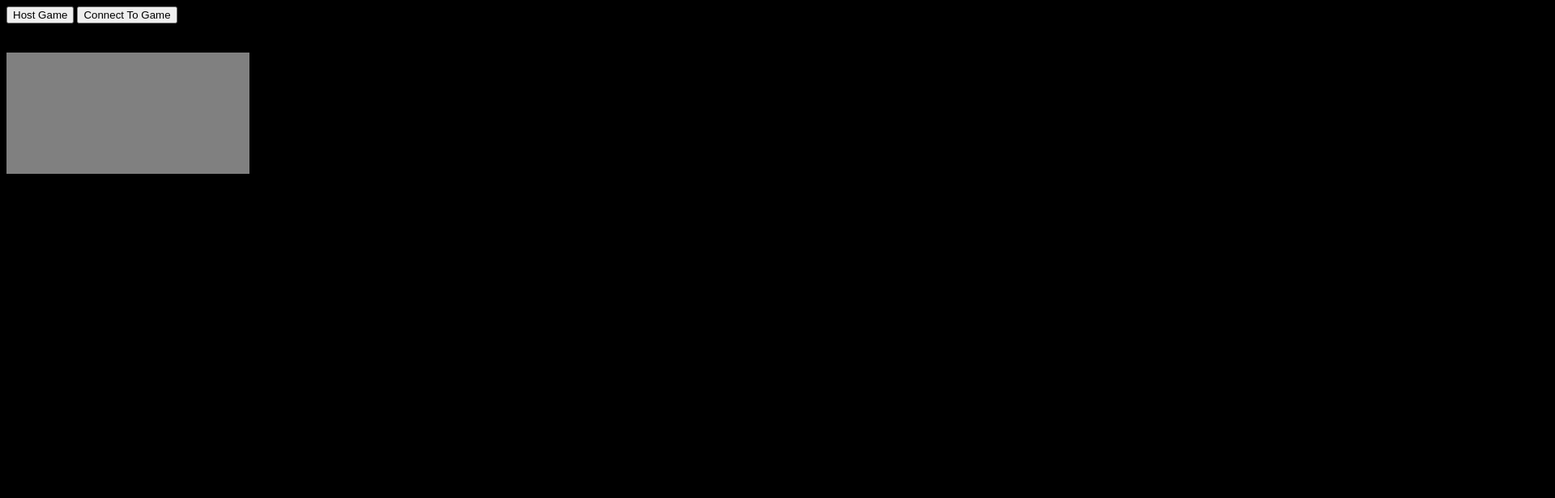
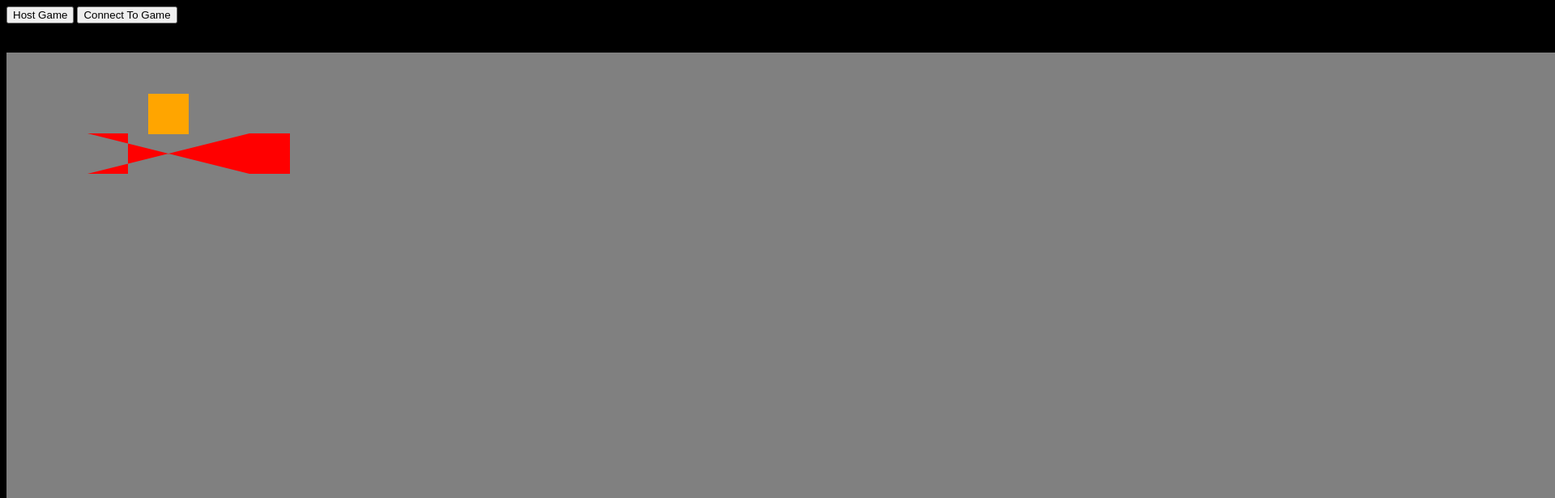
Before and after one commit to WilliamRMoore/Jazz, a website built with webpack: page dist/index.html in a window 1280 px wide. Shown: the top 616 px of the page at 81% size, 1920 px wide, since content can reach past the window. Built offline with Linux system fonts and the light colour scheme.

Commit message:
Updated more tests

```diff
--- a/src/Game/ECB.ts
+++ b/src/Game/ECB.ts
@@ -2,34 +2,14 @@ import { FlatVec, VectorAllocator } from '../Physics/FlatVec';
 
 export class ECB {
   private Position: FlatVec = new FlatVec(0, 0);
-  private Tracks: Map<string, Array<ECBOffsets>>;
   private Points: ECBPoints;
   private Color: string;
-  private CurrentTrack: Array<ECBOffsets>;
-  private CurrentTrackName: string;
-  private CurrentTrackFrame: number;
-  private CurrentECBOffset: ECBOffsets;
   private Verts = new Array<FlatVec>(4);
 
-  constructor(
-    position: FlatVec,
-    tracks: Map<string, Array<ECBOffsets>>,
-    points: ECBPoints,
-    currentTrack: string = 'idle',
-    color = 'orange'
-  ) {
+  constructor(position: FlatVec, points: ECBPoints, color = 'orange') {
     this.Points = points;
     this.MoveToPosition(position.X, position.Y);
-    this.Tracks = tracks;
     this.Color = color;
-    this.CurrentTrackName = currentTrack;
-    this.CurrentTrackFrame = 0;
-    if (this.Tracks.has(this.CurrentTrackName)) {
-      this.CurrentTrack = this.Tracks.get(this.CurrentTrackName)!;
-    } else {
-      throw new Error('TRACK DOES NOT EXIST!');
-    }
-    this.CurrentECBOffset = this.CurrentTrack[this.CurrentTrackFrame];
     this.Verts[0] = new FlatVec(0, 0);
     this.Verts[1] = new FlatVec(0, 0);
     this.Verts[2] = new FlatVec(0, 0);
@@ -37,84 +17,55 @@ export class ECB {
   }
 
   private Transform() {
-    this.Verts[0].X = this.Points.top.X + this.CurrentECBOffset.top.xOffset;
-    this.Verts[0].Y = this.Points.top.Y + this.CurrentECBOffset.top.yOffset;
+    this.Verts[0].X = this.Points.top.X;
+    this.Verts[0].Y = this.Points.top.Y;
 
-    this.Verts[1].X = this.Points.right.X + this.CurrentECBOffset.right.xOffset;
-    this.Verts[1].Y = this.Points.right.Y + this.CurrentECBOffset.right.yOffset;
+    this.Verts[1].X = this.Points.right.X;
+    this.Verts[1].Y = this.Points.right.Y;
 
-    this.Verts[2].X =
-      this.Points.bottom.X + this.CurrentECBOffset.bottom.xOffset;
-    this.Verts[2].Y =
-      this.Points.bottom.Y + this.CurrentECBOffset.bottom.yOffset;
+    this.Verts[2].X = this.Points.bottom.X;
+    this.Verts[2].Y = this.Points.bottom.Y;
 
-    this.Verts[3].X = this.Points.left.X + this.CurrentECBOffset.left.xOffset;
-    this.Verts[3].Y = this.Points.left.Y + this.CurrentECBOffset.left.yOffset;
+    this.Verts[3].X = this.Points.left.X;
+    this.Verts[3].Y = this.Points.left.Y;
   }
 
   public GetVerticies() {
     return this.Verts;
   }
 
-  public ChangeTrack(trackName: string) {
-    if (this.CurrentTrackName !== trackName) {
-      if (this.Tracks.has(trackName)) {
-        this.CurrentTrack = this.Tracks.get(trackName)!;
-        this.CurrentTrackName = trackName;
-        this.CurrentTrackFrame = 0;
-      } else {
-        throw new Error('TRACK DOES NOT EXIST!!!');
-      }
-    }
-  }
   public MoveToPosition(x: number, y: number) {
+    const defTopOffsetX = this.Points.top.X - this.Position.X;
+    const defTopOffsetY = this.Points.top.Y - this.Position.Y;
+
+    const defRightOffsetX = this.Points.right.X - this.Position.X;
+    const defRightOffsetY = this.Points.right.Y - this.Position.Y;
+
+    const defBotOffsetX = this.Points.bottom.X - this.Position.X;
+    const defBotOffsetY = this.Points.bottom.Y - this.Position.Y;
+
+    const defLeftOffsetX = this.Points.left.X - this.Position.X;
+    const defLeftOffsetY = this.Points.left.Y - this.Position.Y;
+
     this.Position.X = x;
     this.Position.Y = y;
 
-    this.Points.top.X += x;
-    this.Points.top.Y += y;
+    this.Points.top.X = defTopOffsetX + x;
+    this.Points.top.Y = defTopOffsetY + y;
 
-    this.Points.right.X += x;
-    this.Points.right.Y += y;
+    this.Points.right.X = defRightOffsetX + x;
+    this.Points.right.Y = defRightOffsetY + y;
 
-    this.Points.bottom.X += x;
-    this.Points.bottom.Y += y;
+    this.Points.bottom.X = defBotOffsetX + x;
+    this.Points.bottom.Y = defBotOffsetY + y;
 
-    this.Points.left.X += x;
-    this.Points.left.Y += y;
+    this.Points.left.X = defLeftOffsetX + x;
+    this.Points.left.Y = defLeftOffsetY + y;
   }
 
   public Update() {
-    this.CurrentTrackFrame =
-      this.CurrentTrackFrame < this.CurrentTrack.length - 1
-        ? this.CurrentTrackFrame + 1
-        : 0;
-    this.CurrentECBOffset = this.CurrentTrack[this.CurrentTrackFrame];
     this.Transform();
   }
-
-  public GetCurrentTrackName(): string {
-    return this.CurrentTrackName;
-  }
-
-  public GetCurrentTrackFrame(): number {
-    return this.CurrentTrackFrame;
-  }
-
-  public GetCurrentOffset(): ECBOffsets {
-    return this.CurrentECBOffset;
-  }
-
-  public GetCurrentTrack(): Array<ECBOffsets> {
-    return this.CurrentTrack;
-  }
-}
-
-export function DefaultECBFactory() {
-  let pos = VectorAllocator(100, 100);
-  let points = MakePoints();
-  let tracks = MakeTracks();
-  return new ECB(pos, tracks, points);
 }
 
 export type ECBOffsets = {
--- a/src/Game/Player/Player.ts
+++ b/src/Game/Player/Player.ts
@@ -19,6 +19,8 @@ export class Player {
   NumberOfJumps: number;
   JumpCount: number = 0;
   FacingRight: boolean;
+  MaxWalkSpeed: number;
+  MaxRunSpeed: number;
 
   constructor(
     ecb: ECB,
@@ -29,7 +31,9 @@ export class Player {
     playerPosition: FlatVec,
     jumpVelocity: number,
     numOfJumps: number,
-    facingRight: boolean = true
+    facingRight: boolean = true,
+    maxWalkSpeed: number,
+    maxRunSpeed: number
   ) {
     this.ECB = ecb;
     this.MaxXVelocity = maxXV;
@@ -43,6 +47,8 @@ export class Player {
     this.JumpVelocity = jumpVelocity;
     this.NumberOfJumps = numOfJumps;
     this.FacingRight = facingRight;
+    this.MaxWalkSpeed = maxWalkSpeed;
+    this.MaxRunSpeed = maxRunSpeed;
   }
 
   AddVelocity(v: FlatVec) {
--- a/src/Game/State/CharacterStates/Test.ts
+++ b/src/Game/State/CharacterStates/Test.ts
@@ -6,7 +6,7 @@ import { VectorAllocator } from '../../../Physics/FlatVec';
 export const idle = {
   name: 'idle',
   onEnter: (player) => {
-    player.ECB.ChangeTrack('idle');
+    console.log('Entering idle');
   },
   onUpdate: (stateFrame, player, stateMachine) => {
     player.ApplyVelocity();
@@ -20,21 +20,26 @@ export const idle = {
 export const walk = {
   name: 'walk',
   onEnter: (player) => {
-    player.ECB.ChangeTrack('walk');
+    console.log('Entering walk');
   },
-  onUpdate: (dt, player, stateMachine, ia) => {
-    player.AddVelocity(VectorAllocator(ia!.LXAxsis, 0));
+  onUpdate: (dt, player, ia) => {
+    if (Math.abs(player.PlayerVelocity.X) <= player.MaxWalkSpeed) {
+      player.AddVelocity(VectorAllocator(ia!.LXAxsis, 0));
+    }
+
     player.ApplyVelocity();
     player.ApplyVelocityDecay();
     player.ECB.MoveToPosition(player.PlayerPosition.X, player.PlayerPosition.Y);
+    player.ECB.Update();
   },
 } as IState;
 
 export const turnWalk = {
+  frameCount: 5,
   onEnter: (player) => {
-    player.ECB.ChangeTrack('turnWalk');
+    console.log('Entering turn walk');
   },
-  onUpdate: (stateFrame, player, stateMachine) => {
+  onUpdate: (stateFrame, player, ia) => {
     player.AddVelocity(VectorAllocator());
     player.ApplyVelocity();
     player.ApplyGravity();
@@ -55,14 +60,17 @@ export const run = {
   onEnter: (player) => {
     console.log('enter run');
   },
-  onUpdate: (stateFrame, player, stateMachine) => {
-    player.AddVelocity(VectorAllocator(13, 0));
+  onUpdate: (stateFrame, player, ia) => {
+    if (Math.abs(player.PlayerVelocity.X) <= player.MaxWalkSpeed) {
+      player.AddVelocity(VectorAllocator(ia?.LXAxsis! * 3, 0));
+    }
     player.ApplyVelocity();
     player.ApplyVelocityDecay();
     player.ApplyGravity();
     player.ECB.MoveToPosition(player.PlayerPosition.X, player.PlayerPosition.Y);
     player.ECB.Update();
   },
+
   onExit: (p) => {
     console.log('Exiting run');
   },
@@ -77,9 +85,9 @@ export const jumpSquat = {
   stateDefaultTransition: 'jump',
   name: 'jumpSquat',
   onEnter: (player) => {
-    player.ECB.ChangeTrack('jumpSquat');
+    console.log('Entering jump squat');
   },
-  onUpdate: (stateFrame, player, stateMachine) => {
+  onUpdate: (stateFrame, player, ia) => {
     player.ApplyVelocity();
     player.ApplyVelocityDecay();
     player.ApplyGravity();
--- a/src/Game/State/State.ts
+++ b/src/Game/State/State.ts
@@ -10,7 +10,6 @@ interface IState {
   onUpdate?: (
     stateFrame: number,
     player: Player,
-    stateMachine: StateMachine,
     inputAction?: InputAction
   ) => void;
   onExit?: (player: Player, inputAction?: InputAction) => void;
--- a/src/Game/State/StateMachine.ts
+++ b/src/Game/State/StateMachine.ts
@@ -57,7 +57,7 @@ export class StateMachine {
     if (
       this.currentState &&
       this.currentState.frameCount &&
-      this.currentStateFrame <= this.currentState.frameCount
+      this.currentStateFrame >= this.currentState.frameCount
     ) {
       this.SetState(this.currentState.stateDefaultTransition);
       return;
@@ -67,11 +67,10 @@ export class StateMachine {
       this.currentState.onUpdate(
         this.currentStateFrame,
         this.player,
-        this,
         this.ISM.GetLocalInputForFrame(this.FSM.LocalFrame)
       );
     }
 
-    this.currentStateFrame += 1;
+    this.currentStateFrame++;
   }
 }
--- a/src/Tests/CharacterTests/ECB.test.ts
+++ b/src/Tests/CharacterTests/ECB.test.ts
@@ -6,96 +6,51 @@ let SUT: ECB;
 beforeEach(() => {
   let pos = VectorAllocator(100, 100);
   let points = MakePoints();
-  let tracks = MakeTracks();
 
-  SUT = new ECB(pos, tracks, points);
+  SUT = new ECB(pos, points);
 });
 
-test('update ecb track', () => {
-  SUT.ChangeTrack('jump');
-
-  expect(SUT.GetCurrentTrackName()).toBe('jump');
+test('Move Updates Points correctly', () => {
+  SUT.MoveToPosition(50, 50);
+  SUT.Update();
+  console.log(SUT.GetVerticies());
 });
 
-test('TrackFrame Updates', () => {
-  UpdateTrackFrames(SUT, 5);
+function MakeECBStates() {
+  const states = new Map<string, ECBOffsets>();
 
-  expect(SUT.GetCurrentTrackFrame()).toBe(5);
-});
+  const idle = {
+    top: { xOffset: 0, yOffset: 0 },
+    right: { xOffset: 0, yOffset: 0 },
+    bottom: { xOffset: 0, yOffset: 0 },
+    left: { xOffset: 0, yOffset: 0 },
+  } as ECBOffsets;
+  const jump = {
+    top: { xOffset: 0, yOffset: 10 },
+    right: { xOffset: -10, yOffset: 0 },
+    bottom: { xOffset: 0, yOffset: 0 },
+    left: { xOffset: 10, yOffset: 0 },
+  } as ECBOffsets;
+  const walk = {
+    top: { xOffset: 0, yOffset: 0 },
+    right: { xOffset: 10, yOffset: 0 },
+    bottom: { xOffset: 0, yOffset: 0 },
+    left: { xOffset: 5, yOffset: 0 },
+  } as ECBOffsets;
+  const run = {
+    top: { xOffset: 0, yOffset: 0 },
+    right: { xOffset: 15, yOffset: 0 },
+    bottom: { xOffset: 0, yOffset: 0 },
+    left: { xOffset: 10, yOffset: 0 },
+  } as ECBOffsets;
 
-test('Verts Correct for frame 5', () => {
-  UpdateTrackFrames(SUT, 5);
+  states.set('idle', idle);
+  states.set('jump', jump);
+  states.set('walk', walk);
+  states.set('run', run);
 
-  const vs = SUT.GetVerticies();
-  expect(vs[0].X).toBe(100);
-  expect(vs[0].Y).toBe(45);
-
-  expect(vs[1].X).toBe(155);
-  expect(vs[1].Y).toBe(75);
-
-  expect(vs[2].X).toBe(100);
-  expect(vs[2].Y).toBe(100);
-
-  expect(vs[3].X).toBe(45);
-  expect(vs[3].Y).toBe(75);
-});
-
-test('Updates wrap around Track array when exceeding length', () => {
-  UpdateTrackFrames(SUT, 22);
-
-  const vs = SUT.GetVerticies();
-  expect(vs[0].X).toBe(100);
-  expect(vs[0].Y).toBe(49);
-
-  expect(vs[1].X).toBe(151);
-  expect(vs[1].Y).toBe(75);
-
-  expect(vs[2].X).toBe(100);
-  expect(vs[2].Y).toBe(100);
-
-  expect(vs[3].X).toBe(49);
-  expect(vs[3].Y).toBe(75);
-
-  UpdateTrackFrames(SUT, 21);
-
-  expect(vs[0].X).toBe(100);
-  expect(vs[0].Y).toBe(49);
-
-  expect(vs[1].X).toBe(151);
-  expect(vs[1].Y).toBe(75);
-
-  expect(vs[2].X).toBe(100);
-  expect(vs[2].Y).toBe(100);
-
-  expect(vs[3].X).toBe(49);
-  expect(vs[3].Y).toBe(75);
-
-  UpdateTrackFrames(SUT, 21);
-
-  expect(vs[0].X).toBe(100);
-  expect(vs[0].Y).toBe(49);
-
-  expect(vs[1].X).toBe(151);
-  expect(vs[1].Y).toBe(75);
-
-  expect(vs[2].X).toBe(100);
-  expect(vs[2].Y).toBe(100);
-
-  expect(vs[3].X).toBe(49);
-  expect(vs[3].Y).toBe(75);
-});
-
-test('track frame resets', () => {
-  UpdateTrackFrames(SUT, 5);
-
-  expect(SUT.GetCurrentTrackFrame()).toBe(5);
-
-  SUT.ChangeTrack('jump');
-
-  expect(SUT.GetCurrentTrackFrame()).toBe(0);
-});
-
-test('Move Updates Points correctly', () => {});
+  return states;
+}
 
 function MakeTracks() {
   const tracks = new Map<string, Array<ECBOffsets>>();
@@ -172,9 +127,3 @@ function MakePoints() {
 
   return points;
 }
-
-function UpdateTrackFrames(ecb: ECB, iterations: number) {
-  for (let i = 0; i < iterations; i++) {
-    ecb.Update();
-  }
-}
--- a/src/Tests/CharacterTests/StateMachine.test.ts
+++ b/src/Tests/CharacterTests/StateMachine.test.ts
@@ -1,30 +1,103 @@
-import { test, beforeAll, beforeEach, expect } from '@jest/globals';
+import { StateMachine } from '../../Game/State/StateMachine';
 import { Player } from '../../Game/Player/Player';
-import { StateMachine } from '../../Game/State/StateMachine';
-import { run } from '../../Game/State/CharacterStates/Test';
-import { DefaultECBFactory } from '../../Game/ECB';
-import { VectorAllocator } from '../../Physics/FlatVec';
+import { ECB, ECBPoints } from '../../Game/ECB';
+import { InputStorageManager } from '../../input/InputStorageManager';
+import { FrameStorageManager } from '../../network/FrameStorageManager';
+import { beforeAll, beforeEach, expect, test } from '@jest/globals';
+import { InputAction } from '../../input/GamePadInput';
+import { FlatVec } from '../../Physics/FlatVec';
+import {
+  idle,
+  walk,
+  turnWalk,
+  run,
+  jumpSquat,
+} from '../../Game/State/CharacterStates/Test';
 
 let p: Player;
-let SUT: StateMachine;
+let FSM: FrameStorageManager;
+let ISM: InputStorageManager<InputAction>;
+let SM: StateMachine;
+let ecb: ECB;
 
-// beforeEach(() => {
-//   let ecb = DefaultECBFactory();
-//   p = new Player(ecb, 1000, 1000, 3, 3, VectorAllocator(100, 100), 20, 2);
-//   SUT = new StateMachine(p);
-//   SUT.AddState(run.name, run);
-// });
+beforeEach(() => {
+  //ecb = new ECB()
+  var points = {
+    top: new FlatVec(0, 100),
+    right: new FlatVec(100, 50),
+    bottom: new FlatVec(0, 0),
+    left: new FlatVec(-100, 50),
+  } as ECBPoints;
 
-// test('Can Set State', () => {
-//   SUT.SetState('run');
-//   expect(SUT.GetCurrentState()?.name).toBe('run');
-// });
+  var position = new FlatVec(300, 300);
 
-// test('State Updates Player', () => {
-//   let position = p.PlayerPosition.X;
-//   SUT.SetState('run');
-//   SUT.Update();
-//   console.log(p.PlayerPosition);
-//   expect(position != p.PlayerPosition.X);
-//   console.log(p.ECB.GetVerticies());
-// });
+  ecb = new ECB(position, points);
+
+  p = new Player(ecb, 1000, 1000, 2, 2, position, 20, 2, true, 60, 100);
+
+  FSM = new FrameStorageManager();
+
+  ISM = new InputStorageManager<InputAction>((i1, i2) => {
+    return i1.Action == i2.Action &&
+      i1.LXAxsis == i2.LXAxsis &&
+      i1.LYAxsis == i2.LYAxsis &&
+      i1.RXAxis == i2.RXAxis &&
+      i1.RYAxsis == i2.RYAxsis
+      ? false
+      : true;
+  });
+
+  SM = new StateMachine(p, ISM, FSM);
+
+  SM.AddState('run', run);
+  SM.AddState('idle', idle);
+  SM.AddState('walk', walk);
+  SM.AddState('turnwalk', turnWalk);
+  SM.AddState('JumpSquat', jumpSquat);
+});
+
+test('Walk', () => {
+  ISM.StoreLocalInput(
+    { Action: 'walk', LXAxsis: 1.0, LYAxsis: 0.0, RXAxis: 0.0, RYAxsis: 0.0 },
+    1
+  );
+  FSM.LocalFrame = 1;
+  SM.SetState(ISM.GetLocalInputForFrame(1).Action);
+  SM.Update();
+
+  expect(SM.GetCurrentState()?.name).toBe('walk');
+  expect(p.PlayerPosition.X > 300);
+  expect(ecb.GetVerticies()[0].X).toBe(301);
+});
+
+test('Walk to Run', () => {
+  ISM.StoreLocalInput(
+    { Action: 'walk', LXAxsis: 1.0, LYAxsis: 0.0, RXAxis: 0.0, RYAxsis: 0.0 },
+    1
+  );
+
+  FSM.LocalFrame = 1;
+
+  SM.SetState('walk');
+  SM.Update();
+
+  ISM.StoreLocalInput(
+    { Action: 'run', LXAxsis: 4.0, LYAxsis: 0.0, RXAxis: 0.0, RYAxsis: 0.0 },
+    2
+  );
+
+  FSM.LocalFrame = 2;
+
+  SM.SetState('run');
+  SM.Update();
+
+  ISM.StoreLocalInput(
+    { Action: 'run', LXAxsis: 4.0, LYAxsis: 0.0, RXAxis: 0.0, RYAxsis: 0.0 },
+    3
+  );
+
+  FSM.LocalFrame = 3;
+
+  SM.SetState('run');
+  SM.Update();
+});
--- a/src/Tests/NetworkTests/SyncroManager.test.ts
+++ b/src/Tests/NetworkTests/SyncroManager.test.ts
@@ -63,6 +63,13 @@ test('Frame Advantage to be -2', () => {
   expect(SUT.GetFrameAdvantageDifference()).toBe(-2);
 });
 
+test('Should Rollback true', () => {
+  RollBackConditions(SUT);
+
+  SUT.UpdateNextSynFrame();
+  expect(SUT.ShouldRollBack()).toBeTruthy();
+});
+
 function SetSutForTenFrames(mySUT: SyncroManager<KeyInput>) {
   for (let i = 0; i <= 10; i++) {
     let KeyInput = {
@@ -79,6 +86,38 @@ function SetSutForTenFrames(mySUT: SyncroManager<KeyInput>) {
     mySUT.StoreLocalInput(KeyInput, i);
     mySUT.UpdateNextSynFrame();
   }
+}
+
+function RollBackConditions(mySut: SyncroManager<KeyInput>) {
+  for (let i = 0; i <= 10; i++) {
+    let KeyInput = {
+      action: 'walk',
+      frameAdvantage: 0,
+      inputFrame: i,
+    } as KeyInput;
+
+    if (i != 8) {
+      mySut.SetRemoteFrameNumber(i);
+      mySut.SetRemoteFrameAdvantage(0);
+      mySut.StoreRemoteInput(KeyInput, i);
+      mySut.IsWithinFrameAdvantage();
+      mySut.SetLocalFrameNumber(i);
+      mySut.StoreLocalInput(KeyInput, i);
+      mySut.UpdateNextSynFrame();
+    } else {
+      let remoteInput = mySut.GetOrGuessRemoteInputForFrame(i);
+      mySut.StoreGuessedInput(remoteInput, i);
+      mySut.IsWithinFrameAdvantage();
+      mySut.SetLocalFrameNumber(i);
+      mySut.StoreLocalInput(KeyInput, i);
+      mySut.UpdateNextSynFrame();
+    }
+  }
+
+  mySut.StoreRemoteInput(
+    { action: 'run', frameAdvantage: 0, inputFrame: 8 },
+    8
+  );
 }
 
 function SetSutForTenFramesOutOfAdvantage(mySUT: SyncroManager<KeyInput>) {
--- a/src/entry.ts
+++ b/src/entry.ts
@@ -8,9 +8,9 @@ export function run() {
   canvas.width = 1920;
   canvas.height = 1080;
   // init();
-  animate();
+  //animate();
   //R();
-  //PeerRun();
+  PeerRun();
 }
 
 function animate() {
--- a/src/input/GamePadInput.ts
+++ b/src/input/GamePadInput.ts
@@ -51,7 +51,7 @@ export const inputHistory: Array<InputAction> = [];
 const currentInput = new GamePadInput();
 
 export function listenForGamePadInput() {
-  setInterval(pollInput, 3);
+  setInterval(pollInput, 4);
 }
 
 function pollInput() {
--- a/src/input/InputStorageManager.ts
+++ b/src/input/InputStorageManager.ts
@@ -41,7 +41,7 @@ export class InputStorageManager<Type> implements IInputStorageManager<Type> {
   }
 
   public GetLastRemoteInput(): Type {
-    return this.remoteInputStore[this.remoteInputStore.length];
+    return this.remoteInputStore[this.remoteInputStore.length - 1];
   }
 
   public GetLocalInputForFrame(frame: number): Type {
@@ -64,7 +64,7 @@ export class InputStorageManager<Type> implements IInputStorageManager<Type> {
         continue;
       }
 
-      if (this.InvalidGuessedFrameSpec(guessed, real)) {
+      if (real === undefined || this.InvalidGuessedFrameSpec(guessed, real)) {
         return i - 1;
       }
     }
--- a/src/network/SyncroManager.ts
+++ b/src/network/SyncroManager.ts
@@ -71,6 +71,10 @@ export class SyncroManager<Type> {
     this.ISM.StoreLocalInput(localInput, frame);
   }
 
+  public StoreGuessedInput(input: Type, frame: number) {
+    this.ISM.StoreGuessedInput(input, frame);
+  }
+
   public GetRemoteInputForFrame(frame: number): Type {
     return this.ISM.GetRemoteInputForFrame(frame);
   }
```
Also changed, not shown: dist/index.html, dist/main.js.
